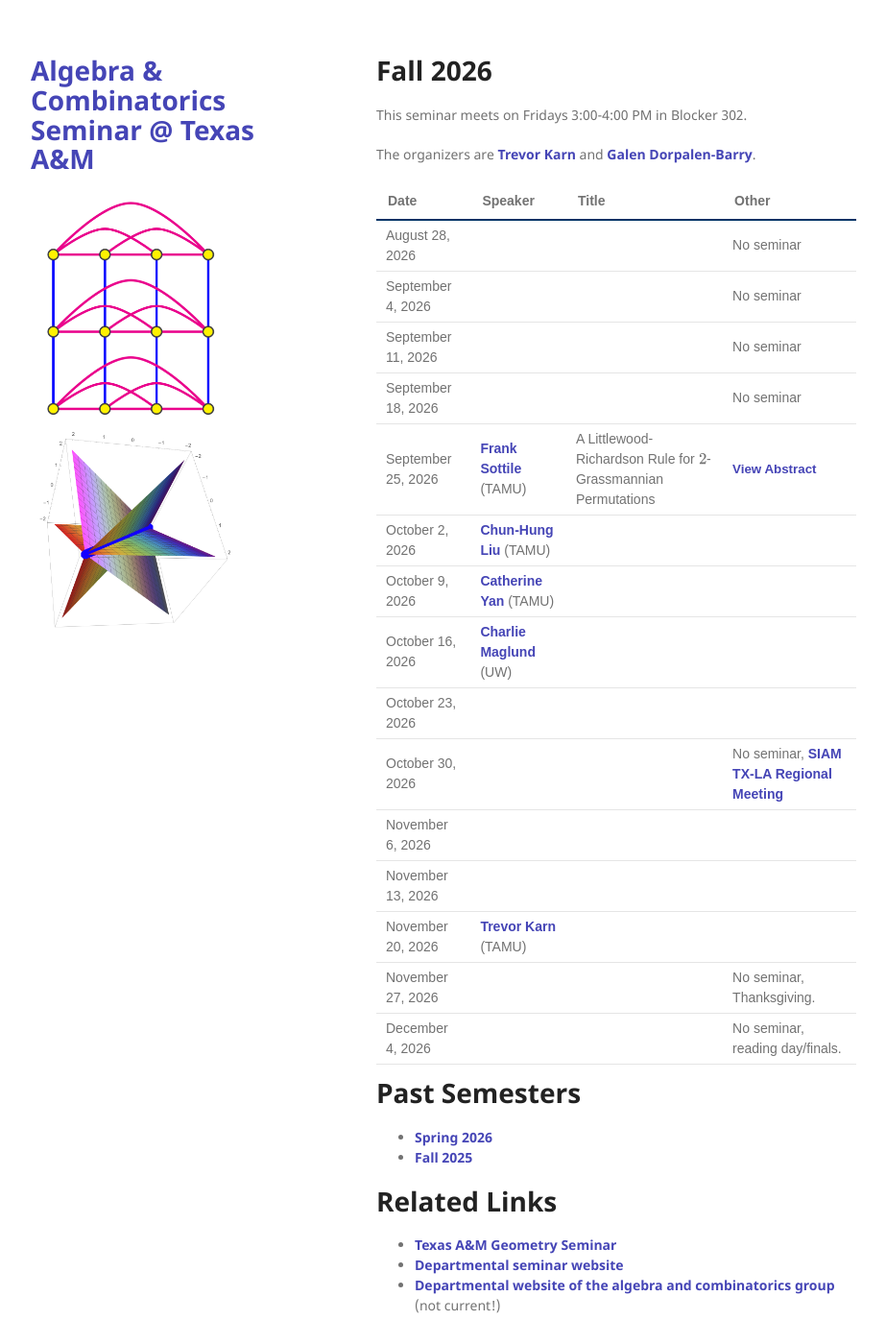
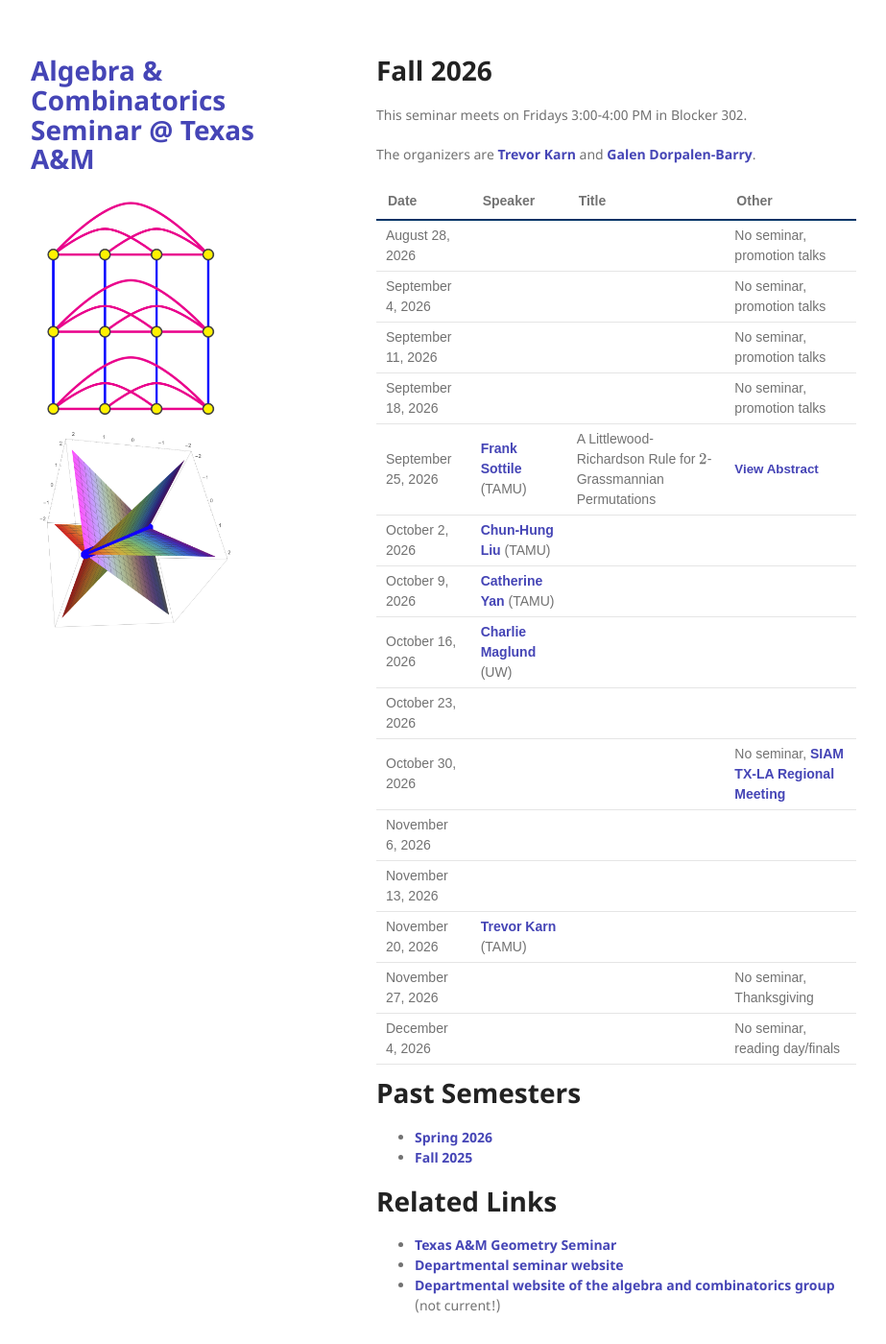
Before and after one commit to tamu-seminar/alg-comb, a Jekyll site: the page built from index.md, in a window 1280 px wide and 1400 px high. Shown: the whole window at 96% size, without its empty margins (178-1101 px from the left). Built offline with Jekyll 4.4.1, drawn with Linux system fonts in a browser that asks for light colours.

Commit message:
explanations

```diff
--- a/index.md
+++ b/index.md
@@ -23,10 +23,10 @@ The organizers are [Trevor Karn](https://trevorkarn.github.io/) and [Galen Dorpa
 
 | Date              | Speaker | Title | Other                           |
 |-------------------|---------|-------|---------------------------------|
-| August 28, 2026   |         |       | No seminar                      |
-| September 4, 2026 |         |       | No seminar                      |
-| September 11, 2026|         |       | No seminar                      |
-| September 18, 2026|         |       | No seminar                      |
+| August 28, 2026   |         |       | No seminar, promotion talks                      |
+| September 4, 2026 |         |       | No seminar, promotion talks                      |
+| September 11, 2026|         |       | No seminar, promotion talks                      |
+| September 18, 2026|         |       | No seminar, promotion talks                      |
 | September 25, 2026|[Frank Sottile](https://franksottile.github.io/) (TAMU)| A Littlewood-Richardson Rule for $$2$$-Grassmannian Permutations      | <button type="button" class="abstract-link" onclick="showAbstract('sottile')">View Abstract</button>                               |
 | October 2, 2026   | [Chun-Hung Liu](https://people.tamu.edu/~chliu/) (TAMU)      |       |                                 |
 | October 9, 2026   |[Catherine Yan](https://people.tamu.edu/~huafei-yan/) (TAMU)       |       |                                 |
@@ -36,8 +36,8 @@ The organizers are [Trevor Karn](https://trevorkarn.github.io/) and [Galen Dorpa
 | November 6, 2026  |         |       |                                 |
 | November 13, 2026 |         |       |                                 |
 | November 20, 2026 |[Trevor Karn](https://trevorkarn.github.io/) (TAMU)         |       |                                 |
-| November 27, 2026 |         |       | No seminar, Thanksgiving.       |
-| December 4, 2026  |         |       | No seminar, reading day/finals. |
+| November 27, 2026 |         |       | No seminar, Thanksgiving       |
+| December 4, 2026  |         |       | No seminar, reading day/finals |
 
 # Past Semesters
 - [Spring 2026](2026_1.md)
```
